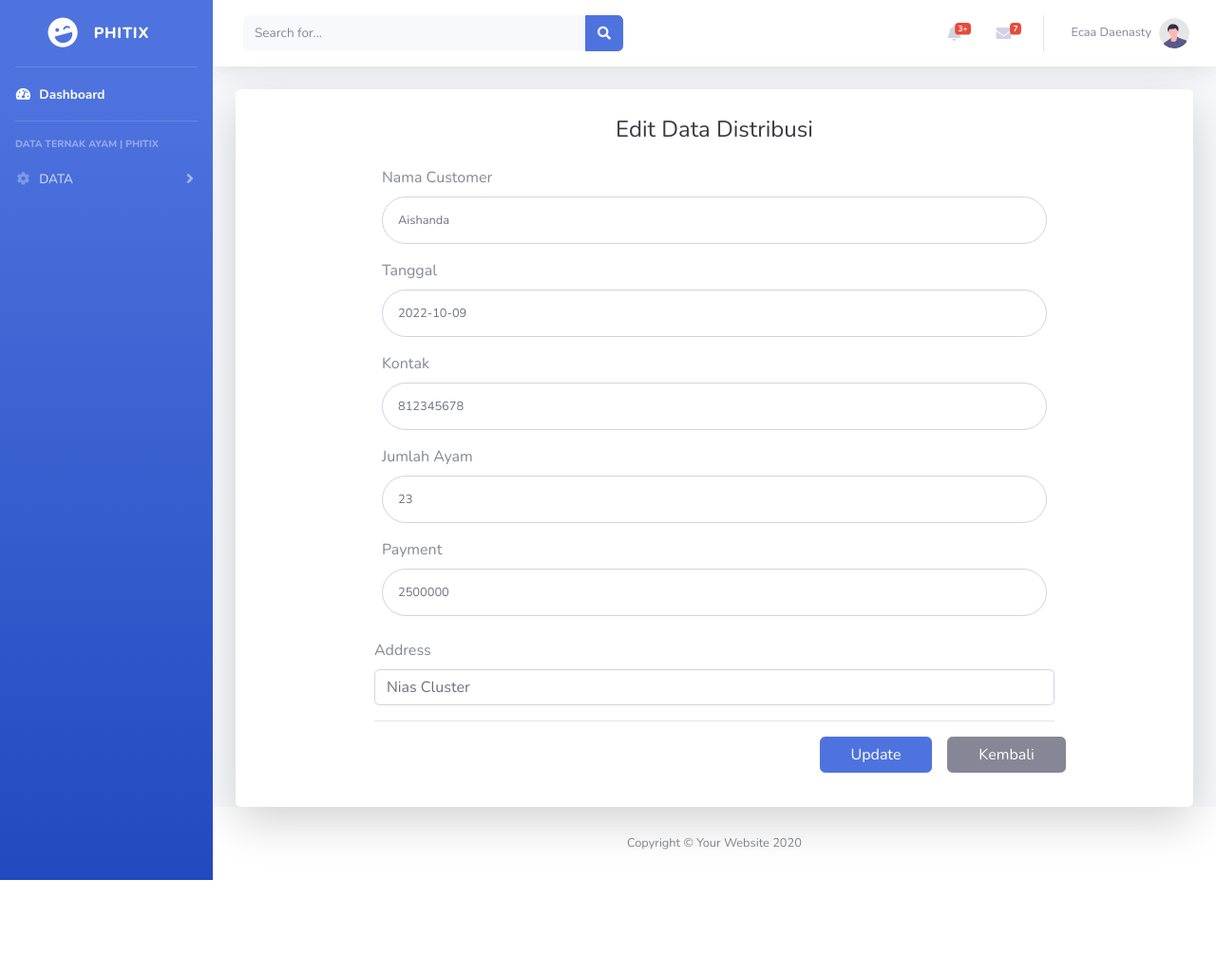
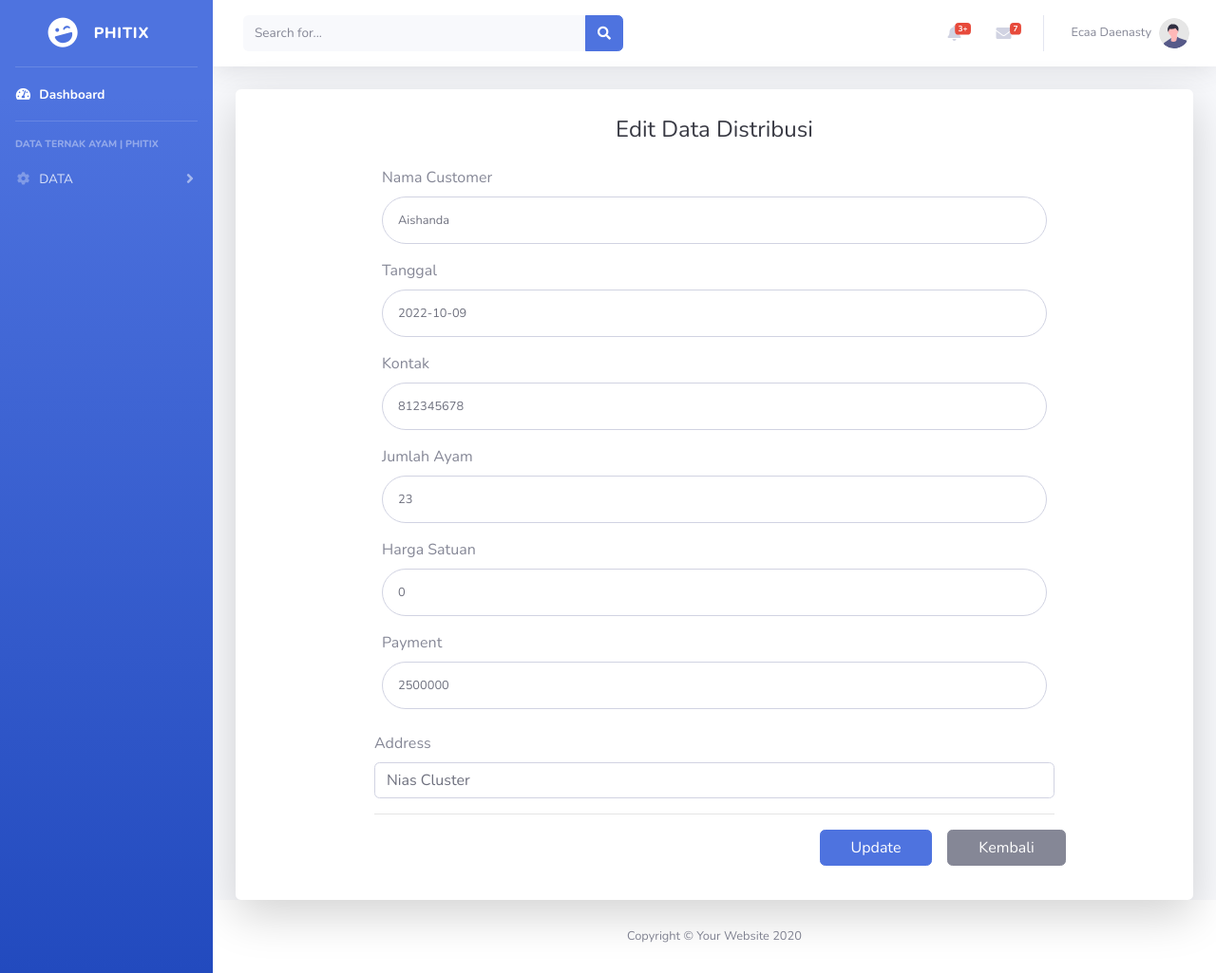
Before and after one commit to aishandavaniaa/phitix, a PHP site: page /edit_distribusi.php?id=1 in a window 1280 px wide. Shown: the whole page at 95% size. Before the commit the page ends 927 px from the top, so only its background shows below. Run offline with PHP 8.4, Linux system fonts and the light colour scheme; a user stored in the database is signed in; data comes from the database, SQL or seed files in the repository.

Commit message:
distriusi

```diff
--- a/edit_distribusi.php
+++ b/edit_distribusi.php
@@ -18,11 +18,12 @@ if( isset($_POST['update']) ){
     $tanggal_distribusi   = $_POST['tanggal_distribusi'];
     $contact   = $_POST['contact'];
     $total_ayam   = $_POST['total_ayam'];
+    $harga_satuan = $_POST['harga_satuan'];
     $payment   = $_POST['payment'];
     $address   = $_POST['address'];
 
 
-    $query = "UPDATE distribusi SET customer='$customer', tanggal_distribusi='$tanggal_distribusi', contact='$contact', total_ayam='$total_ayam', payment='$payment', address='$address' WHERE id='$id'";
+    $query = "UPDATE distribusi SET customer='$customer', tanggal_distribusi='$tanggal_distribusi', contact='$contact', total_ayam='$total_ayam', harga_satuan='$harga_satuan', payment='$payment', address='$address' WHERE id='$id'";
     echo $query;
     $result = mysqli_query($koneksi, $query);
     header('Location: distribusi.php');
@@ -37,6 +38,7 @@ while ($row = mysqli_fetch_array($result)){
     $tanggal_distribusi = $row['tanggal_distribusi'];
     $contact = $row['contact'];
     $total_ayam = $row['total_ayam'];
+    $harga_satuan = $row['harga_satuan'];
     $payment   = $row['payment'];
      $address   = $row['address'];
 
@@ -362,6 +364,10 @@ while ($row = mysqli_fetch_array($result)){
                                     <label>Jumlah Ayam</label>
                                     <input type="text" class="form-control form-control-user" id="exampleInputUsername" name="total_ayam" value="<?php echo $total_ayam; ?>">
                                 </div>
+                                <div class="form-group">
+                                    <label>Harga Satuan</label>
+                                    <input type="text" class="form-control form-control-user" id="exampleInputUsername" name="harga_satuan" value="<?php echo $harga_satuan; ?>">
+                                </div>
                                     <div class="form-group">
                                     <label>Payment</label>
                                     <input type="text" class="form-control form-control-user" id="exampleInputUsername" name="payment" value="<?php echo $payment; ?>">
```
